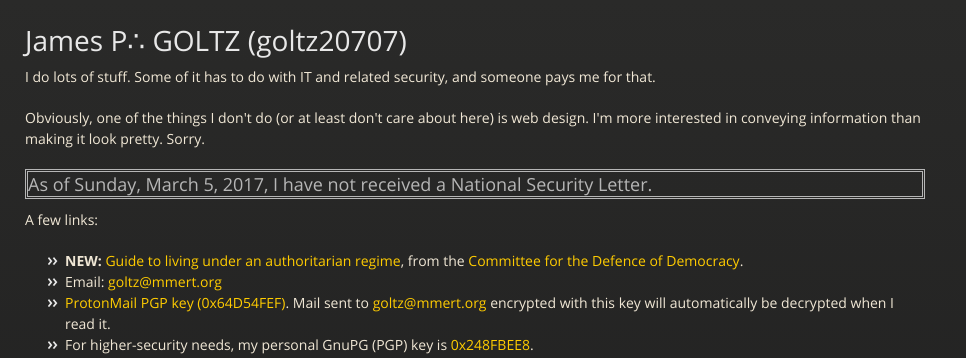
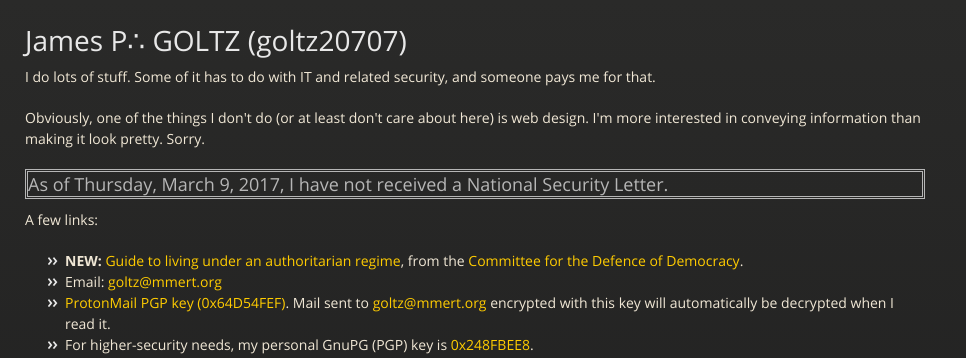
Before and after one commit to goltz20707/goltz20707.github.io, a Jekyll site: the page built from index.html, in a window 1280 px wide. Shown: the top 358 px of the page, without its empty margins (0-966 px from the left). Built offline with Jekyll 4.4.1, drawn with Linux system fonts in a browser that asks for light colours.

Commit message:
Updated.

```diff
--- a/_includes/nsl.html
+++ b/_includes/nsl.html
@@ -4,6 +4,6 @@ date '+%A, %B %e, %Y,'
 
 <h3 style="border: double">As of
 
-Sunday, March  5, 2017,
+Thursday, March  9, 2017,
 
 I have not received a National Security Letter.</h3>
```
